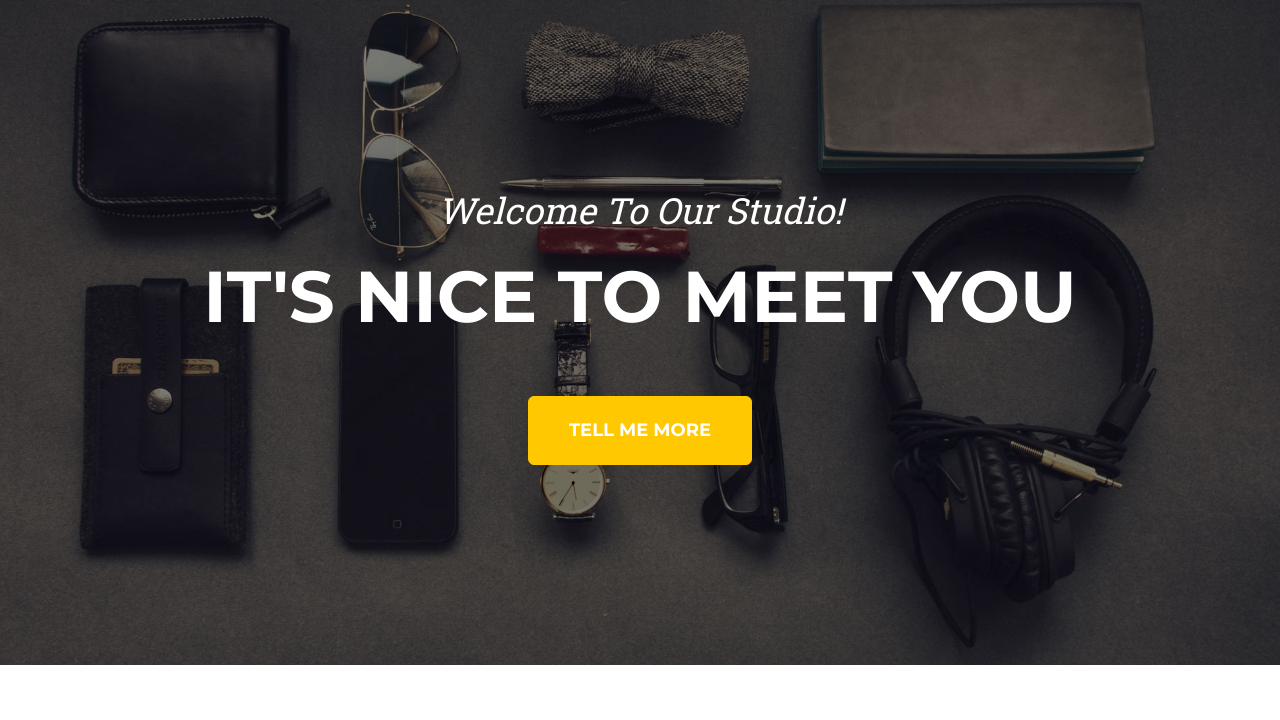
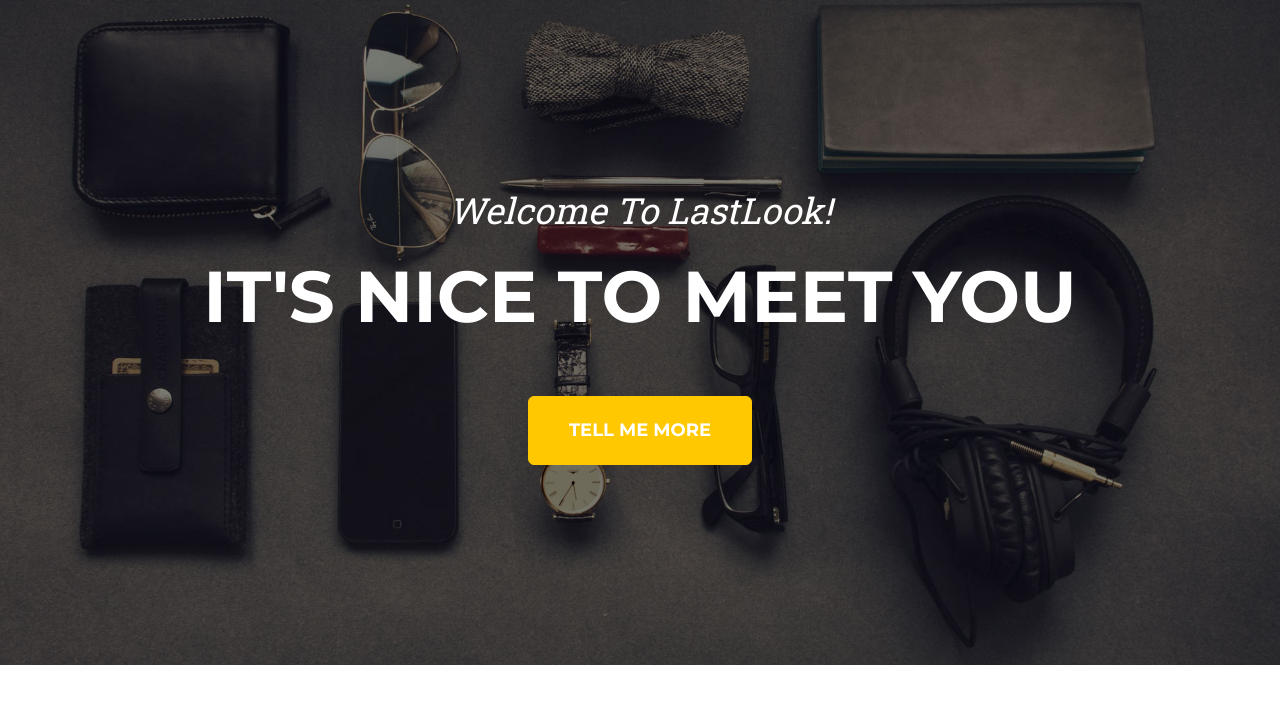
Before and after one commit to LastLooknl/lastlook-website, a plain HTML site: page index.html in a window 1280 px wide. Shown: the part 80-800 px from the top of the page. Drawn offline with nearby package versions, Linux system fonts and the light colour scheme.

Commit message:
change title

```diff
--- a/index.html
+++ b/index.html
@@ -39,7 +39,7 @@
         <!-- Masthead-->
         <header class="masthead">
             <div class="container">
-                <div class="masthead-subheading">Welcome To Our Studio!</div>
+                <div class="masthead-subheading">Welcome To LastLook!</div>
                 <div class="masthead-heading text-uppercase">It's Nice To Meet You</div>
                 <a class="btn btn-primary btn-xl text-uppercase" href="#services">Tell Me More</a>
             </div>
```
